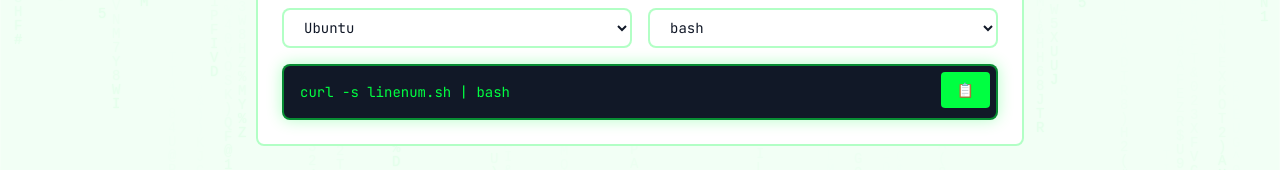
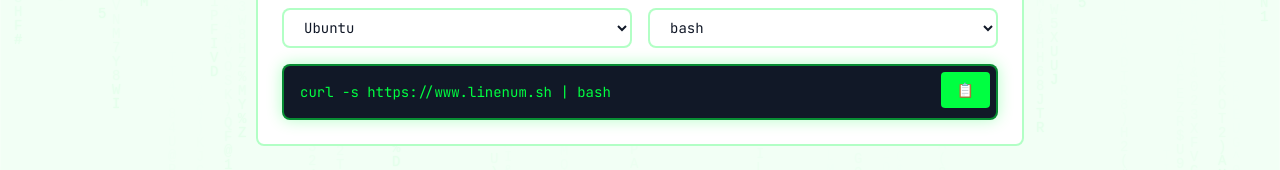
Before and after one commit to thedr0pperx/linenum.sh, a Next.js app: page / in a window 1280 px wide. Shown: the part 434-604 px from the top of the page. Built offline with nearby package versions, Linux system fonts and the light colour scheme.

Commit message:
Fix curl command to use www.linenum.sh
- Change all curl commands from 'linenum.sh' to 'https://www.linenum.sh'
- Fixes 'Redirecting...' error when domain redirects before middleware
- Now works without needing -L flag
- Users can copy and paste commands that work immediately

```diff
--- a/components/CurlCommandBox.tsx
+++ b/components/CurlCommandBox.tsx
@@ -20,97 +20,97 @@ export default function CurlCommandBox() {
       label: 'Ubuntu',
       defaultShell: 'bash',
       shells: ['bash', 'sh', 'zsh', 'dash'],
-      command: (shell) => `curl -s linenum.sh | ${shell}`,
+      command: (shell) => `curl -s https://www.linenum.sh | ${shell}`,
     },
     debian: {
       label: 'Debian',
       defaultShell: 'bash',
       shells: ['bash', 'sh', 'zsh', 'dash'],
-      command: (shell) => `curl -s linenum.sh | ${shell}`,
+      command: (shell) => `curl -s https://www.linenum.sh | ${shell}`,
     },
     kali: {
       label: 'Kali Linux',
       defaultShell: 'bash',
       shells: ['bash', 'sh', 'zsh'],
-      command: (shell) => `curl -s linenum.sh | ${shell}`,
+      command: (shell) => `curl -s https://www.linenum.sh | ${shell}`,
     },
     parrot: {
       label: 'Parrot OS',
       defaultShell: 'bash',
       shells: ['bash', 'sh', 'zsh'],
-      command: (shell) => `curl -s linenum.sh | ${shell}`,
+      command: (shell) => `curl -s https://www.linenum.sh | ${shell}`,
     },
     centos: {
       label: 'CentOS',
       defaultShell: 'bash',
       shells: ['bash', 'sh', 'zsh'],
-      command: (shell) => `curl -s linenum.sh | ${shell}`,
+      command: (shell) => `curl -s https://www.linenum.sh | ${shell}`,
     },
     rhel: {
       label: 'Red Hat Enterprise Linux',
       defaultShell: 'bash',
       shells: ['bash', 'sh', 'zsh'],
-      command: (shell) => `curl -s linenum.sh | ${shell}`,
+      command: (shell) => `curl -s https://www.linenum.sh | ${shell}`,
     },
     fedora: {
       label: 'Fedora',
       defaultShell: 'bash',
       shells: ['bash', 'sh', 'zsh'],
-      command: (shell) => `curl -s linenum.sh | ${shell}`,
+      command: (shell) => `curl -s https://www.linenum.sh | ${shell}`,
     },
     arch: {
       label: 'Arch Linux',
       defaultShell: 'bash',
       shells: ['bash', 'sh', 'zsh', 'fish'],
-      command: (shell) => `curl -s linenum.sh | ${shell}`,
+      command: (shell) => `curl -s https://www.linenum.sh | ${shell}`,
     },
     manjaro: {
       label: 'Manjaro',
       defaultShell: 'bash',
       shells: ['bash', 'sh', 'zsh', 'fish'],
-      command: (shell) => `curl -s linenum.sh | ${shell}`,
+      command: (shell) => `curl -s https://www.linenum.sh | ${shell}`,
     },
     alpine: {
       label: 'Alpine Linux',
       defaultShell: 'sh',
       shells: ['sh', 'bash', 'ash'],
-      command: (shell) => `curl -s linenum.sh | ${shell}`,
+      command: (shell) => `curl -s https://www.linenum.sh | ${shell}`,
     },
     macos: {
       label: 'macOS',
       defaultShell: 'zsh',
       shells: ['zsh', 'bash', 'sh'],
-      command: (shell) => `curl -s linenum.sh | ${shell}`,
+      command: (shell) => `curl -s https://www.linenum.sh | ${shell}`,
     },
     windows: {
       label: 'Windows (WSL)',
       defaultShell: 'bash',
       shells: ['bash', 'sh', 'zsh'],
-      command: (shell) => `curl -s linenum.sh | ${shell}`,
+      command: (shell) => `curl -s https://www.linenum.sh | ${shell}`,
     },
     'windows-powershell': {
       label: 'Windows (PowerShell)',
       defaultShell: 'powershell',
       shells: ['powershell'],
-      command: () => `iwr -useb linenum.sh | iex`,
+      command: () => `iwr -useb https://www.linenum.sh | iex`,
     },
     freebsd: {
       label: 'FreeBSD',
       defaultShell: 'sh',
       shells: ['sh', 'bash', 'zsh', 'csh', 'tcsh'],
-      command: (shell) => `curl -s linenum.sh | ${shell}`,
+      command: (shell) => `curl -s https://www.linenum.sh | ${shell}`,
     },
     openbsd: {
       label: 'OpenBSD',
       defaultShell: 'ksh',
       shells: ['ksh', 'sh', 'bash'],
-      command: (shell) => `curl -s linenum.sh | ${shell}`,
+      command: (shell) => `curl -s https://www.linenum.sh | ${shell}`,
     },
     generic: {
       label: 'Generic Linux',
       defaultShell: 'bash',
       shells: ['bash', 'sh', 'zsh', 'ksh', 'dash'],
-      command: (shell) => `curl -s linenum.sh | ${shell}`,
+      command: (shell) => `curl -s https://www.linenum.sh | ${shell}`,
     },
   };
 
```
Also changed, not shown: middleware.ts (+16 -11 lines).
